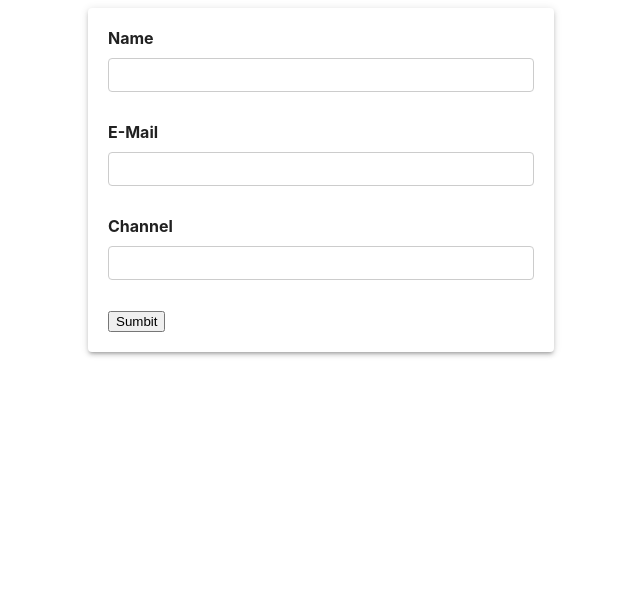
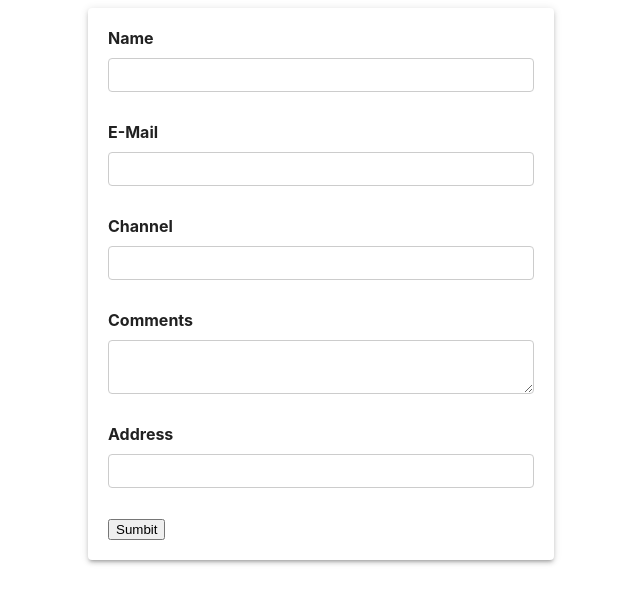
Before and after one commit to MARZOUKSOUFIANE/React-formik, a React (Create React App) app: page / in a window 1280 px wide. Shown: the top 604 px of the page, without its empty margins (319-959 px from the left). Built offline with nearby package versions, Linux system fonts and the light colour scheme.

Commit message:
render component in field

```diff
--- a/src/form/YoutubeForm.js
+++ b/src/form/YoutubeForm.js
@@ -22,7 +22,9 @@
 const initialValues = {
     name: '',
     email: '',
-    channel: ''
+    channel: '',
+    comments: '',
+    address: ''
 }
 
 const onSubmit = values => {
@@ -34,6 +36,8 @@
         name: Yup.string().required('Required !!!'),
         email: Yup.string().email('Invalid email format !!!').required('Required !!!'),
         channel: Yup.string().required('Required !!!'),
+        comments: Yup.string().required('Required !!!'),
+        address: Yup.string().required('Required !!!'),
     }
 )
 
@@ -68,6 +72,29 @@
                 <ErrorMessage name="channel" />
                 </div>
 
+                <div className='form-control'>
+                <label htmlFor='channel' >Comments</label>
+                <Field  as='textarea' type='text' id='comments' name='comments' />
+                <ErrorMessage name="comments" />
+                </div>
+
+                <div className='form-control'>
+                <label htmlFor='address' >Address</label>
+                <Field name='address'>
+                    {
+                        (props) => {
+                            const {field,form,meta} = props
+                            return (
+                                <div>
+                                    <input type='text' id='address' {...field}/>
+                                    { meta.touched && meta.error ? <div>{meta.error}</div> : null }
+                                </div>
+                            )
+                        }
+                    }
+                </Field>
+                </div>
+
                 <button type='submit'>Sumbit</button>
             </Form>
            </Paper>
```
